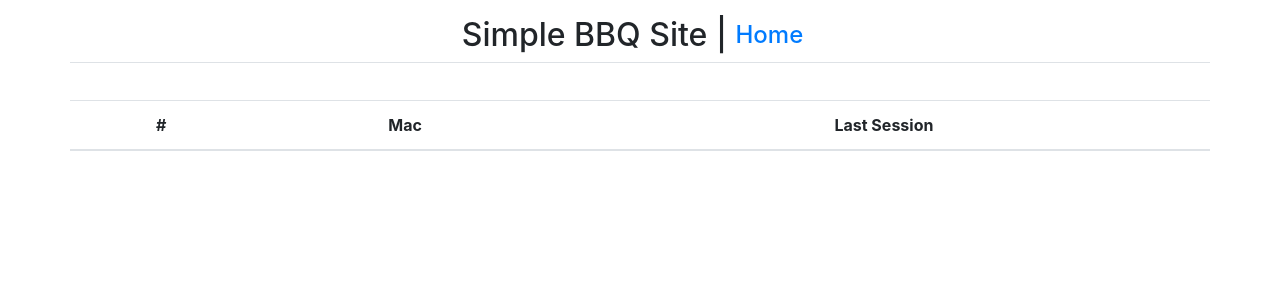
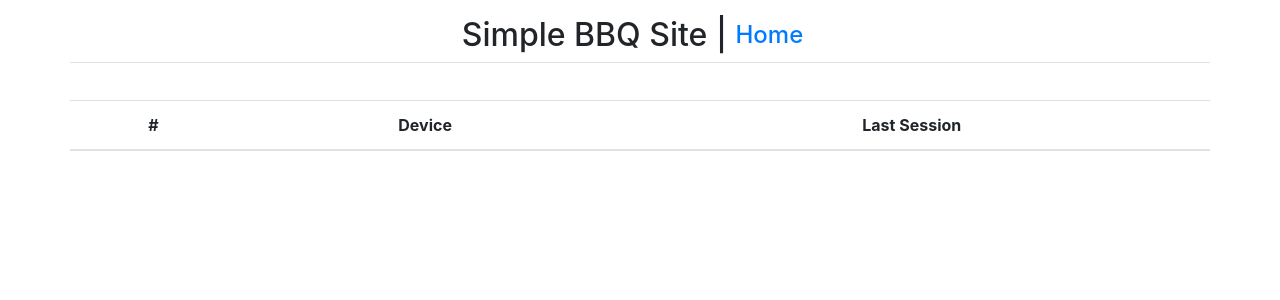
Before and after one commit to tarkah/bbq_temp, a Flask app: page / in a window 1280 px wide. Shown: the top 300 px of the page. Run offline with Flask 2, Linux system fonts and the light colour scheme; data that the repository does not hold is empty; some libraries are stand-ins or nearby versions.

Commit message:
change header to device

```diff
--- a/bbq/templates/index.html
+++ b/bbq/templates/index.html
@@ -5,7 +5,7 @@
     <thead>
         <tr>
             <th scope="col">#</th>
-            <th scope="col">Mac</th>
+            <th scope="col">Device</th>
             <th scope="col">Last Session</th>
         </tr>
     </thead>
```
